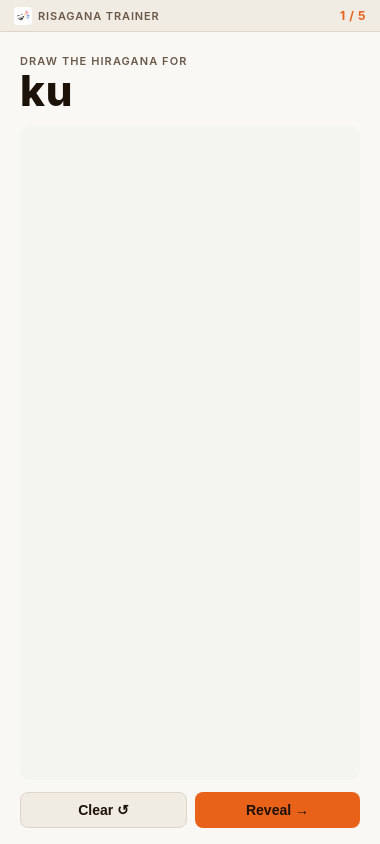
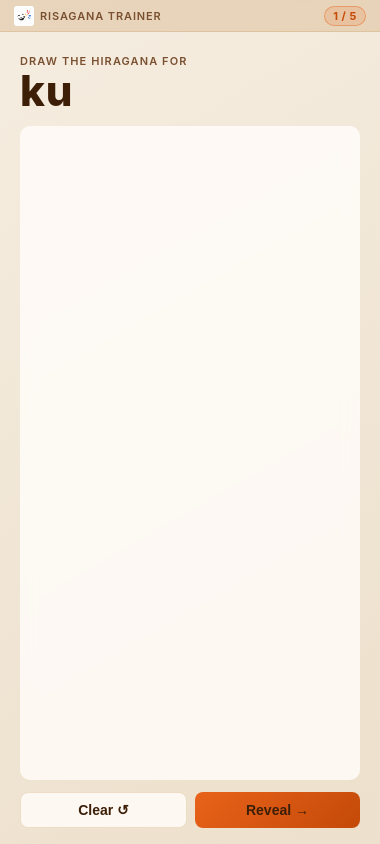
Before and after one commit to Carlostc353/Risagana-trainer, an Electron app: page renderer/popup.html in a window 380 px wide. Drawn offline with Linux system fonts and the light colour scheme; no server answers.

Commit message:
feat: refine UI with warm cream gradient, glassmorphism surfaces, and orange accent gradients

```diff
--- a/main.js
+++ b/main.js
@@ -79,7 +79,7 @@ function showPopup() {
     alwaysOnTop: true,
     resizable: false,
     skipTaskbar: true,
-    backgroundColor: '#faf8f5',
+    backgroundColor: '#f0e6d3',
     webPreferences: {
       nodeIntegration: false,
       contextIsolation: true,
--- a/renderer/popup.css
+++ b/renderer/popup.css
@@ -1,20 +1,20 @@
 * { margin: 0; padding: 0; box-sizing: border-box; }
 
 :root {
-  --bg:        #faf8f5;
-  --surface:   #f0ebe3;
-  --border:    #ddd5c8;
-  --text:      #1c1208;
-  --muted:     #6b5a4a;
+  --bg:        #f5ede0;
+  --surface:   rgba(255,252,248,0.85);
+  --border:    rgba(200,160,100,0.3);
+  --text:      #3d1f08;
+  --muted:     #7a5030;
   --accent:    #e8621a;
   --success:   #2a7a44;
   --danger:    #b83232;
-  --canvas-bg: #f5f5f0;
+  --canvas-bg: rgba(255,252,248,0.85);
 }
 
 html, body {
   height: 100%;
-  background: var(--bg);
+  background: linear-gradient(150deg, #f5ede0, #ede0cc);
   color: var(--text);
   font-family: -apple-system, BlinkMacSystemFont, 'Segoe UI', system-ui, sans-serif;
   user-select: none;
@@ -36,8 +36,10 @@ html, body {
   height: 32px;
   margin: -18px -20px 10px;
   padding: 0 14px;
-  background: var(--surface);
-  border-bottom: 1px solid var(--border);
+  background: rgba(210,170,120,0.35);
+  backdrop-filter: blur(12px);
+  -webkit-backdrop-filter: blur(12px);
+  border-bottom: 1px solid rgba(200,160,100,0.3);
   -webkit-app-region: drag;
   flex-shrink: 0;
 }
@@ -48,7 +50,7 @@ html, body {
   gap: 6px;
 }
 
-.header-brand img { display: block; border-radius: 3px; }
+.header-brand img { display: block; border-radius: 3px; width: 20px; height: 20px; }
 
 .header-title {
   font-size: 11px;
@@ -59,10 +61,14 @@ html, body {
 }
 
 .session-progress {
-  font-size: 12px;
+  font-size: 11px;
   font-weight: 700;
-  color: var(--accent);
+  color: #c44a08;
   letter-spacing: 0.05em;
+  background: rgba(232,98,26,0.15);
+  border: 0.5px solid rgba(232,98,26,0.4);
+  padding: 2px 8px;
+  border-radius: 20px;
 }
 
 .screen { display: flex; flex-direction: column; flex: 1; gap: 12px; }
@@ -87,6 +93,8 @@ html, body {
 /* Canvas */
 #drawing-canvas {
   background: var(--canvas-bg);
+  backdrop-filter: blur(8px);
+  -webkit-backdrop-filter: blur(8px);
   border-radius: 10px;
   cursor: crosshair;
   display: block;
@@ -117,10 +125,10 @@ html, body {
 .btn:disabled { opacity: 0.45; cursor: default; }
 
 .btn-secondary { background: var(--surface); color: var(--text); border: 1px solid var(--border); }
-.btn-primary   { background: var(--accent); color: var(--text); }
+.btn-primary   { background: linear-gradient(135deg, #e8621a, #c44a08); color: var(--text); }
 .btn-success   { background: var(--success); color: #fff; }
 .btn-danger    { background: var(--danger); color: #fff; }
-.btn-ghost     { background: transparent; color: var(--muted); border: 1px solid var(--border); font-size: 13px; }
+.btn-ghost     { background: rgba(255,252,248,0.6); color: var(--muted); border: 1px solid var(--border); font-size: 13px; }
 
 /* Result screen */
 .result-header { text-align: center; flex-shrink: 0; }
@@ -151,6 +159,6 @@ html, body {
 .countdown-fill {
   height: 100%;
   width: 100%;
-  background: var(--accent);
+  background: linear-gradient(to right, #e8621a, #c44a08);
   transform-origin: left;
 }
--- a/renderer/settings.css
+++ b/renderer/settings.css
@@ -1,11 +1,11 @@
 * { margin: 0; padding: 0; box-sizing: border-box; }
 
 :root {
-  --bg:      #faf8f5;
-  --surface: #f0ebe3;
-  --border:  #ddd5c8;
-  --text:    #1c1208;
-  --muted:   #6b5a4a;
+  --bg:      #f5ede0;
+  --surface: rgba(255,252,248,0.85);
+  --border:  rgba(200,160,100,0.3);
+  --text:    #3d1f08;
+  --muted:   #7a5030;
   --accent:  #e8621a;
   --success: #2a7a44;
   --danger:  #b83232;
@@ -13,7 +13,8 @@
 
 html, body {
   height: 100%;
-  background: var(--bg);
+  background: linear-gradient(150deg, #f5ede0, #ede0cc) fixed;
+  background-attachment: fixed;
   color: var(--text);
   font-family: -apple-system, BlinkMacSystemFont, 'Segoe UI', system-ui, sans-serif;
 }
@@ -86,6 +87,8 @@ section { display: flex; flex-direction: column; gap: 10px; }
 
 .stat-card {
   background: var(--surface);
+  backdrop-filter: blur(8px);
+  -webkit-backdrop-filter: blur(8px);
   border: 1px solid var(--border);
   border-radius: 8px;
   padding: 12px 14px;
@@ -108,6 +111,8 @@ section { display: flex; flex-direction: column; gap: 10px; }
   align-items: center;
   padding: 5px 10px;
   background: var(--surface);
+  backdrop-filter: blur(8px);
+  -webkit-backdrop-filter: blur(8px);
   border-radius: 6px;
   font-size: 13px;
 }
@@ -132,7 +137,7 @@ section { display: flex; flex-direction: column; gap: 10px; }
 .btn:hover { filter: brightness(1.15); transform: translateY(-1px); }
 .btn:active { transform: translateY(0); }
 
-.btn-primary { background: var(--accent); color: var(--text); }
+.btn-primary { background: linear-gradient(135deg, #e8621a, #c44a08); color: var(--text); }
 .btn-danger  { background: var(--danger); color: #fff; }
 
 .actions { display: flex; gap: 10px; }
```
